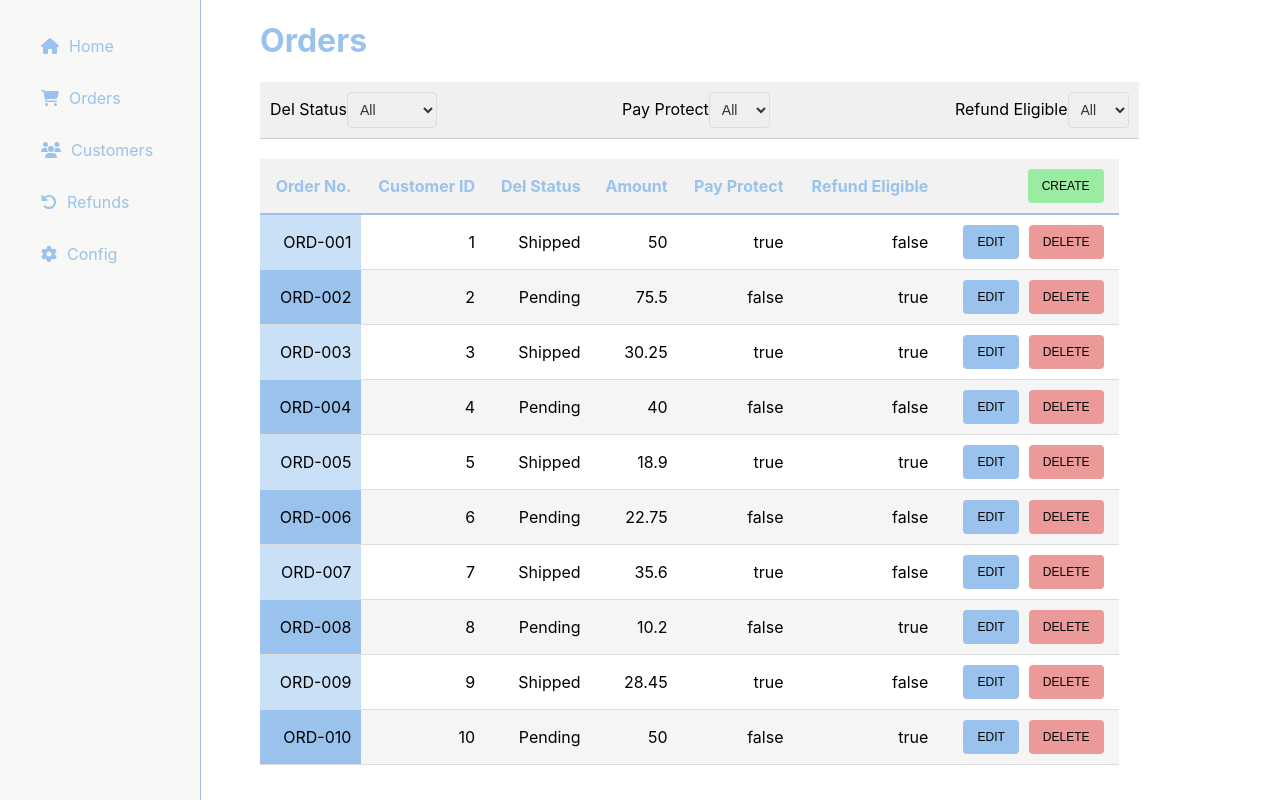
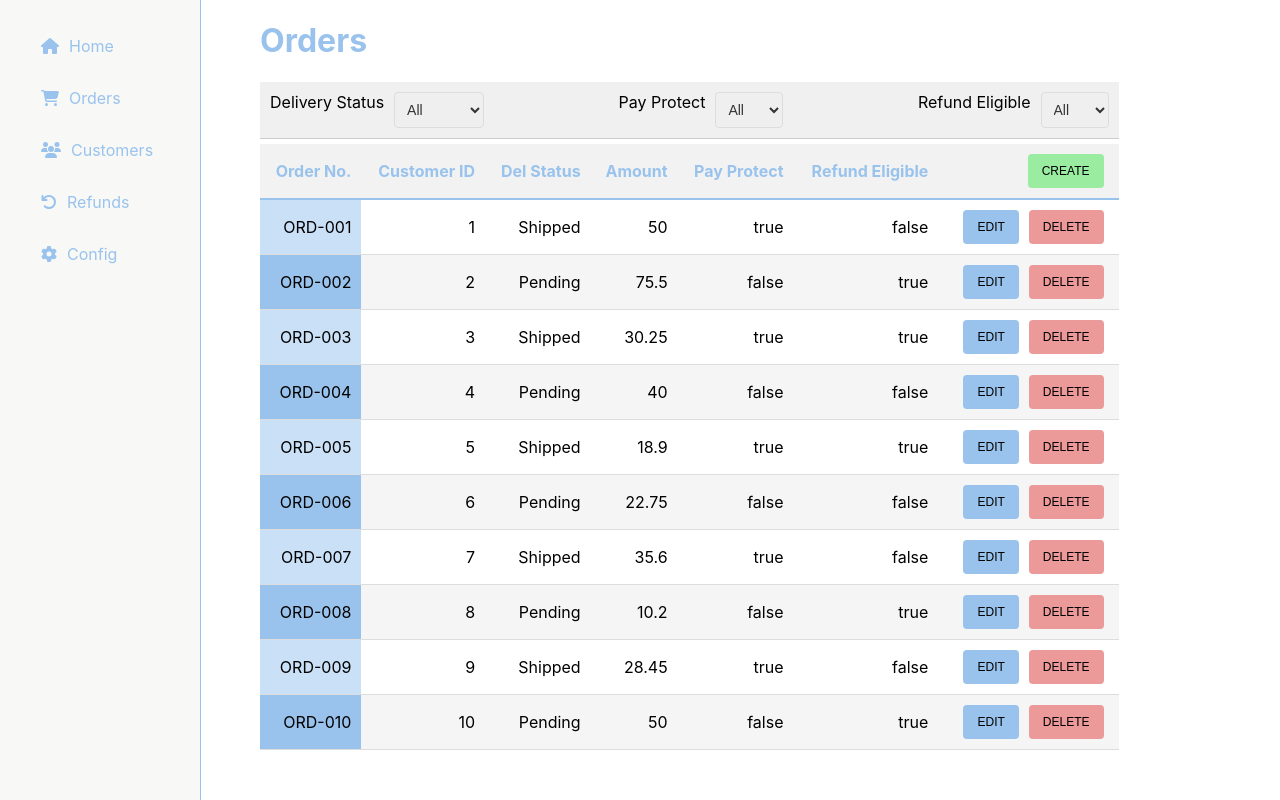
Before and after one commit to TheCyberFlash/stjag-basic-crud-react, a React (Create React App) app in the folder basic-crud/: page /#/orders in a window 1280 px wide. Built offline with nearby package versions, Linux system fonts and the light colour scheme.

Commit message:
Created Filter Component

```diff
--- a/basic-crud/src/components/DataTable.js
+++ b/basic-crud/src/components/DataTable.js
@@ -1,8 +1,28 @@
-import React from 'react';
+import React, { useState, useEffect } from 'react';
+import Filter from './Filter';
 
-const DataTable = ({ columns, data, handleCreate, handleEdit, handleDelete }) => {
+const DataTable = ({ columns, data, handleCreate, handleEdit, handleDelete, filters, filterDisplayNames, handleFilterChange }) => {
+    const [localFilters, setLocalFilters] = useState(filters);
+
+    useEffect(() => {
+        handleFilterChange(localFilters);
+    }, [localFilters]);
+
   return (
     <div className="table-container">
+
+        <div className="filter-row">
+            {Object.keys(localFilters).map((filterKey) => (
+                <Filter
+                    key={filterKey}
+                    label={filterDisplayNames[filterKey]}
+                    value={localFilters[filterKey]}
+                    options={filters[filterKey]}
+                    onChange={(value) => setLocalFilters({ ...localFilters, [filterKey]: value })}
+                />
+            ))}
+        </div>
+
         <table>
             <thead>
                 <tr>
--- /dev/null
+++ b/basic-crud/src/components/Filter.js
@@ -0,0 +1,16 @@
+import React from "react";
+
+const Filter = ({ label, value, options, onChange }) => {
+    return (
+        <div className="filter-container">
+            <label>{label}</label>
+            <select value={value} onChange={(e) => onChange(e.target.value)}>
+                {options.map((option, index) => (
+                    <option key={index} value={option}>{option}</option>
+                ))}
+            </select>
+        </div>
+    );
+}
+
+export default Filter;
--- a/basic-crud/src/components/Orders.js
+++ b/basic-crud/src/components/Orders.js
@@ -4,12 +4,19 @@ import Modal from "./Modal";
 
 const Orders = () => {
     const [isModalOpen, setIsModalOpen] = useState(false);
-    const [filters, setFilters] = useState({
-        delStatus: "All",
-        payProtect: "All",
-        refundEligible: "All",
-    });
     const [data, setData] = useState([]);
+
+    const orderFilters = {
+        delStatus: ["All", "Shipped", "Pending"],
+        payProtect: ["All", "true", "false"],
+        refundEligible: ["All", "true", "false"],
+    };
+
+    const filterDisplayNames = {
+        delStatus: "Delivery Status",
+        payProtect: "Pay Protect",
+        refundEligible: "Refund Eligible",
+    };
 
     const dummyData = [
         { 'Order No.': 'ORD-001', 'Customer ID': 1, 'Del Status': 'Shipped', 'Amount': 50.00, 'Pay Protect': true, 'Refund Eligible': false },
@@ -61,53 +68,34 @@ const Orders = () => {
         closeModal();
     }
 
+    const handleFilterChange = (newFilters) => {
+
+        const delStatusFilter = Array.isArray(newFilters.delStatus) ? newFilters.delStatus[0] : newFilters.delStatus;
+        const payProtectFilter = Array.isArray(newFilters.payProtect) ? newFilters.payProtect[0] : newFilters.payProtect;
+        const refundEligibleFilter = Array.isArray(newFilters.refundEligible) ? newFilters.refundEligible[0] : newFilters.refundEligible;
+
+        const filteredData = dummyData.filter((row) => {
+
+            const matchDelStatus = delStatusFilter === "All" || row['Del Status'] === delStatusFilter;
+            const matchPayProtect = payProtectFilter === "All" || row['Pay Protect'].toString() === payProtectFilter;
+            const matchRefundEligible = refundEligibleFilter === "All" || row['Refund Eligible'].toString() === refundEligibleFilter;
+
+            return matchDelStatus && matchPayProtect && matchRefundEligible;
+        });
+
+        setData(filteredData);
+    }
+
     useEffect(() => {
-        const filteredData = dummyData.filter((row) => {
-            return (
-                (filters.delStatus === "All" || row['Del Status'] === filters.delStatus) &&
-                (filters.payProtect === "All" || row['Pay Protect'] === filters.payProtect) &&
-                (filters.refundEligible === "All" || row['Refund Eligible'] === filters.refundEligible)
-            )
-        })
-        setData(filteredData);
-    }, [filters]);
+        setData(dummyData);
+    }, []);
+
 
     return (
         <div>
             <h1>Orders</h1>
-
-            {/* Temp Filter: */}
-            <div className="filter-row">
-                <div className="filter-container">
-                    <label>Del Status</label>
-                    <select value={filters.delStatus} onChange={(e) => setFilters({...filters, delStatus: e.target.value})}>
-                        <option value="All">All</option>
-                        <option value="Shipped">Shipped</option>
-                        <option value="Pending">Pending</option>
-                    </select>
-                </div>
-
-                <div className="filter-container">
-                    <label>Pay Protect</label>
-                    <select value={filters.payProtect} onChange={(e) => setFilters({...filters, payProtect: e.target.value === "All" ? "All" : e.target.value === "true"})}>
-                        <option value="All">All</option>
-                        <option value="true">Yes</option>
-                        <option value="false">No</option>
-                    </select>
-                </div>
-
-                <div className="filter-container">
-                    <label>Refund Eligible</label>
-                    <select value={filters.refundEligible} onChange={(e) => setFilters({...filters, refundEligible: e.target.value === "All" ? "All" : e.target.value === "true"})}>
-                        <option value="All">All</option>
-                        <option value="true">Yes</option>
-                        <option value="false">No</option>
-                    </select>
-                </div>
-            </div>
-
             <DataTable columns={columns} data={data} handleCreate={handleCreate} handleEdit={handleEdit}
-                handleDelete={handleDelete} />
+                handleDelete={handleDelete} filters={orderFilters} filterDisplayNames={filterDisplayNames} handleFilterChange={handleFilterChange}/>
             <Modal isOpen={isModalOpen} closeModal={closeModal} fields={fields} handleSaveChanges={handleSaveChanges}/>
         </div>
     )
--- a/basic-crud/src/index.css
+++ b/basic-crud/src/index.css
@@ -196,13 +196,13 @@ button.delete {
 }
 
 .filter-row {
-  width: 85%;
   display: flex;
   justify-content: space-between;
   align-items: center;
   padding: 10px;
   background-color: #f0f0f0;
   border-bottom: 1px solid #ccc;
+  margin-bottom: 5px;
 }
 
 .filter-row select {
@@ -214,6 +214,6 @@ button.delete {
 }
 
 .filter-container {
-  diplay: flex;
+  display: flex;
   gap: 10px;
 }
```
Lines whose indentation alone changed are shown as unchanged.
